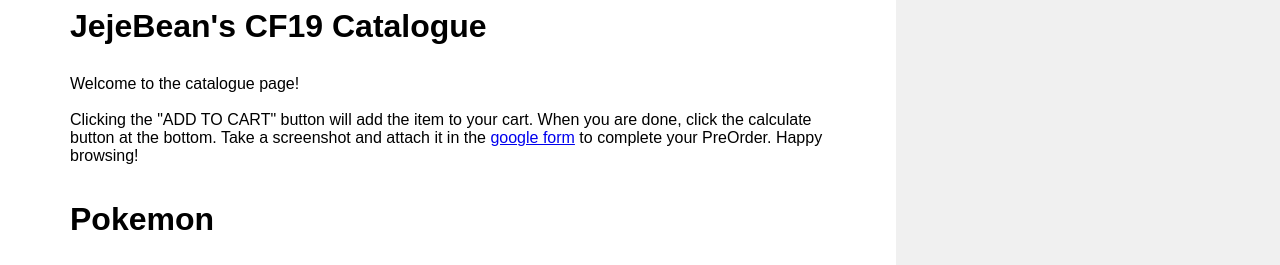
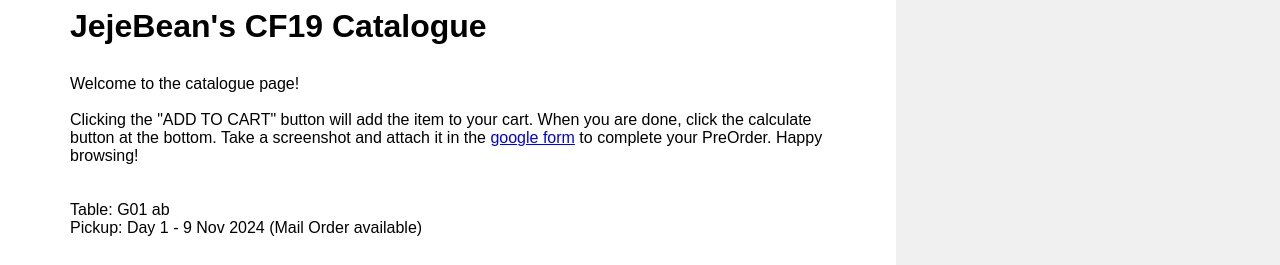
Before and after one commit to asasaki-vt/jejebean-po-form, a plain HTML site: page index.html in a window 1280 px wide. Shown: the part 172-437 px from the top of the page. Drawn offline with nearby package versions, Linux system fonts and the light colour scheme.

Commit message:
Update index.html

```diff
--- a/index.html
+++ b/index.html
@@ -16,6 +16,9 @@
             <h1>JejeBean's CF19 Catalogue</h1>
             <p>Welcome to the catalogue page!</p><br>
             <p>Clicking the "ADD TO CART" button will add the item to your cart. When you are done, click the calculate button at the bottom. Take a screenshot and attach it in the <a href="https://forms.gle/17XMigTdmZnMcstaA">google form</a> to complete your PreOrder. Happy browsing!</p>
+            <br><br>
+            <p>Table: G01 ab</p>
+            <p>Pickup: Day 1 - 9 Nov 2024 (Mail Order available)</p>
             <br><br>
             <h1>Pokemon</h1>
 
```
